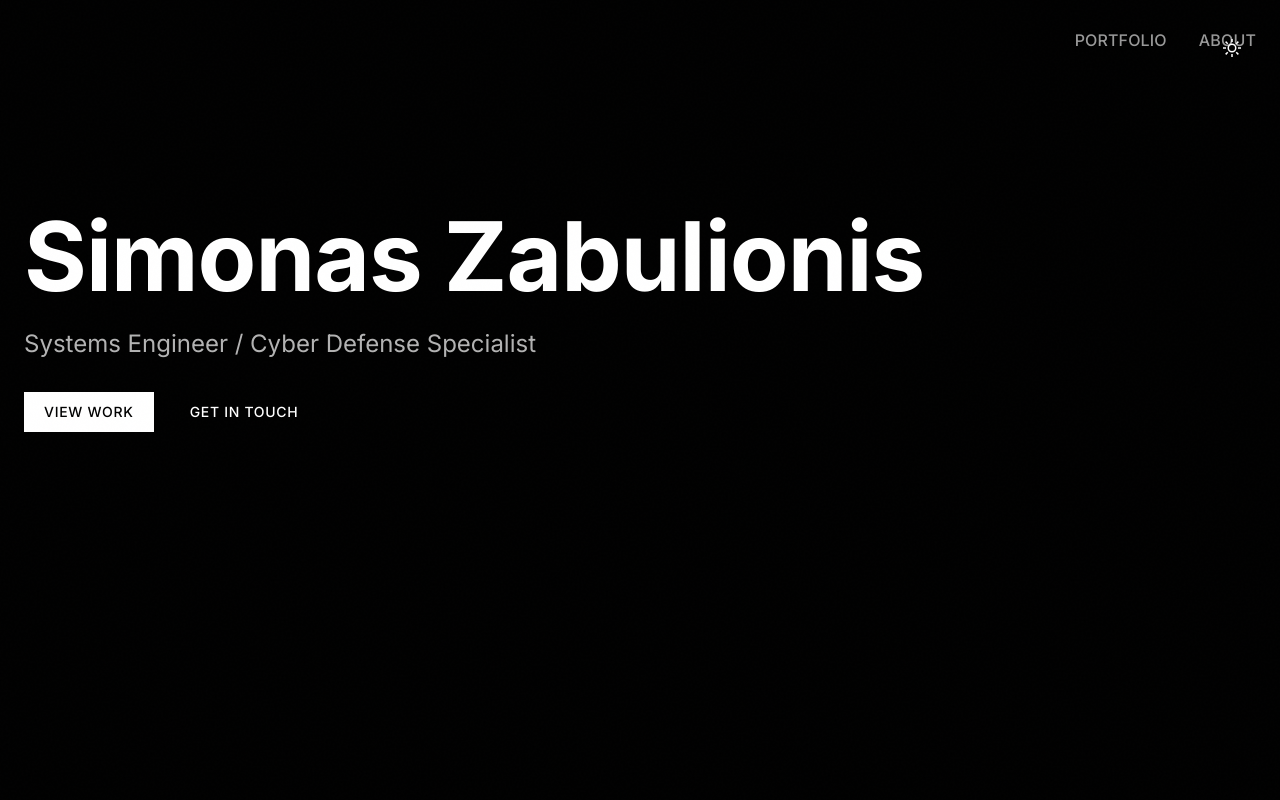
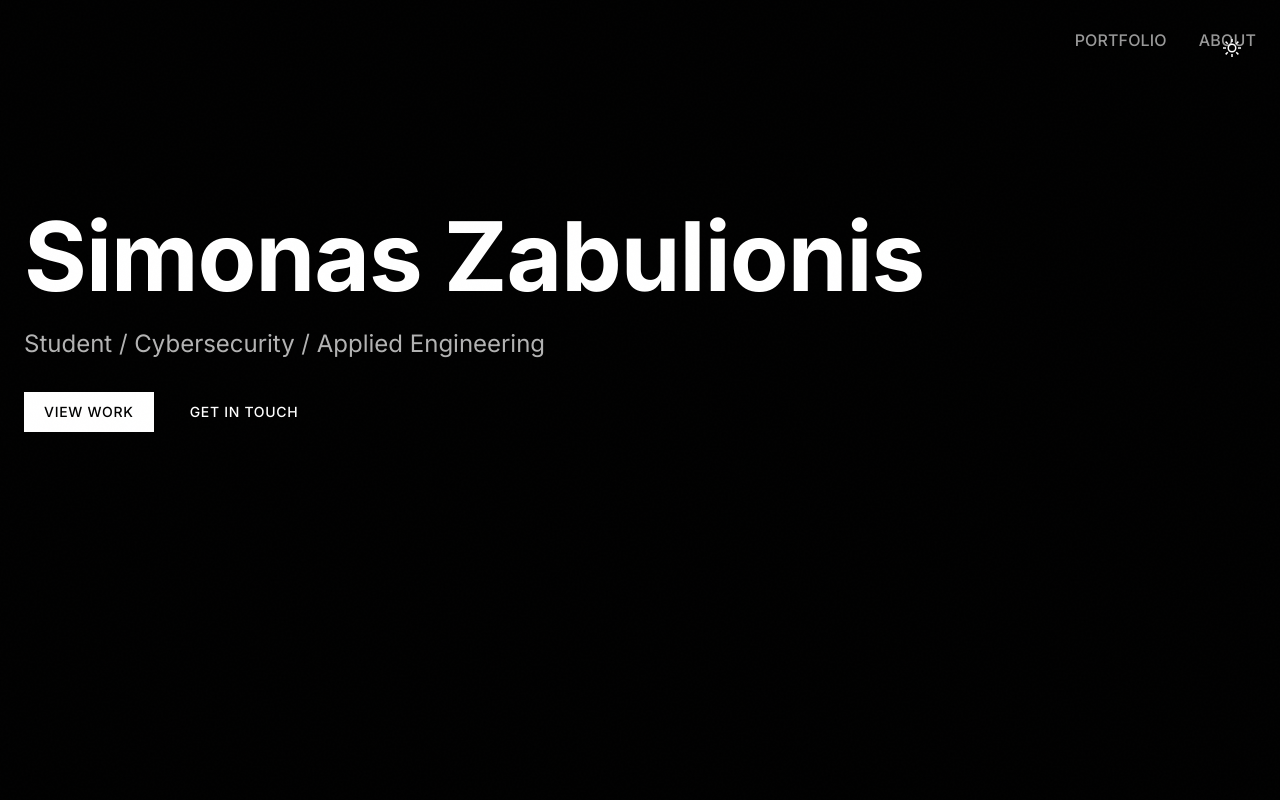
Before and after one commit to donsimn/portfolio, a SvelteKit app: page / in a window 1280 px wide. Shown: the top 800 px of the page. Built offline with nearby package versions, Linux system fonts and the light colour scheme; no server answers.

Commit message:
Updated titles

```diff
--- a/src/routes/+page.svelte
+++ b/src/routes/+page.svelte
@@ -30,7 +30,7 @@
 
 <Hero
   title="Simonas Zabulionis"
-  subtitle="Systems Engineer / Cyber Defense Specialist"
+  subtitle="Student / Cybersecurity / Applied Engineering"
   height="tall"
 >
   <ButtonGroup align="left" gap="md">
--- a/src/routes/about/+page.svelte
+++ b/src/routes/about/+page.svelte
@@ -25,10 +25,10 @@
   ];
 
   const languages = [
-    { label: "Lithuanian", value: "Mother tongue" },
-    { label: "German", value: "Fluent" },
+    { label: "German", value: "Native" },
     { label: "English", value: "Fluent" },
     { label: "Swiss German", value: "Fluent" },
+    { label: "Lithuanian", value: "Mother tongue" },
     { label: "French", value: "Intermediate" },
     { label: "Russian", value: "Beginner" },
   ];
```
